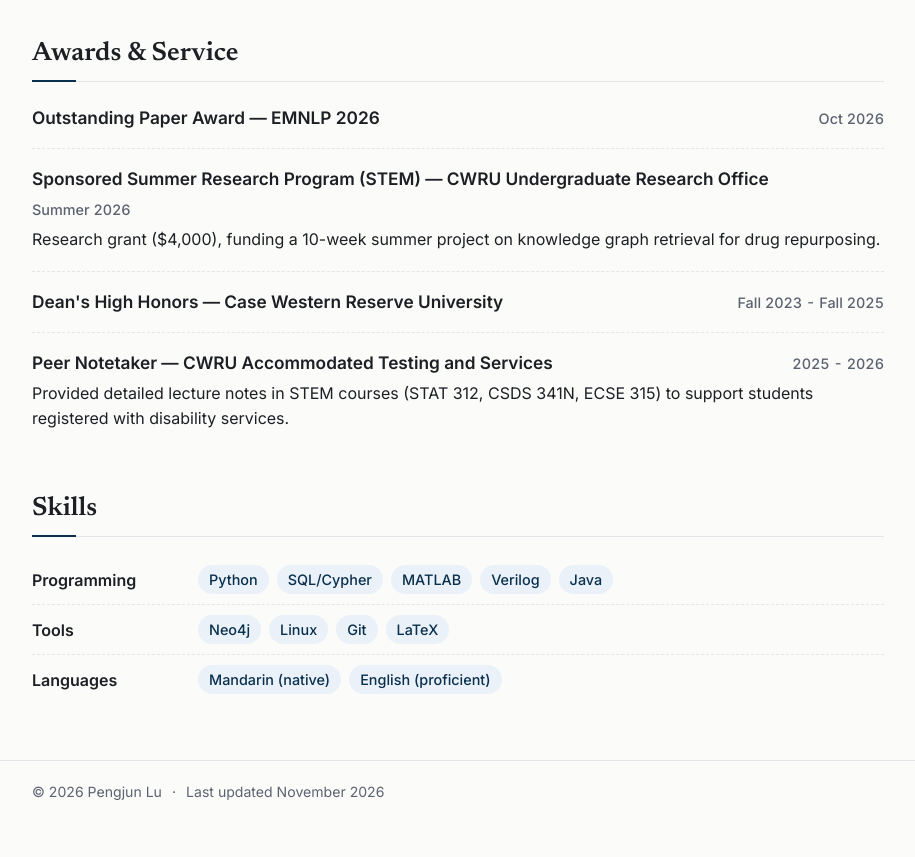
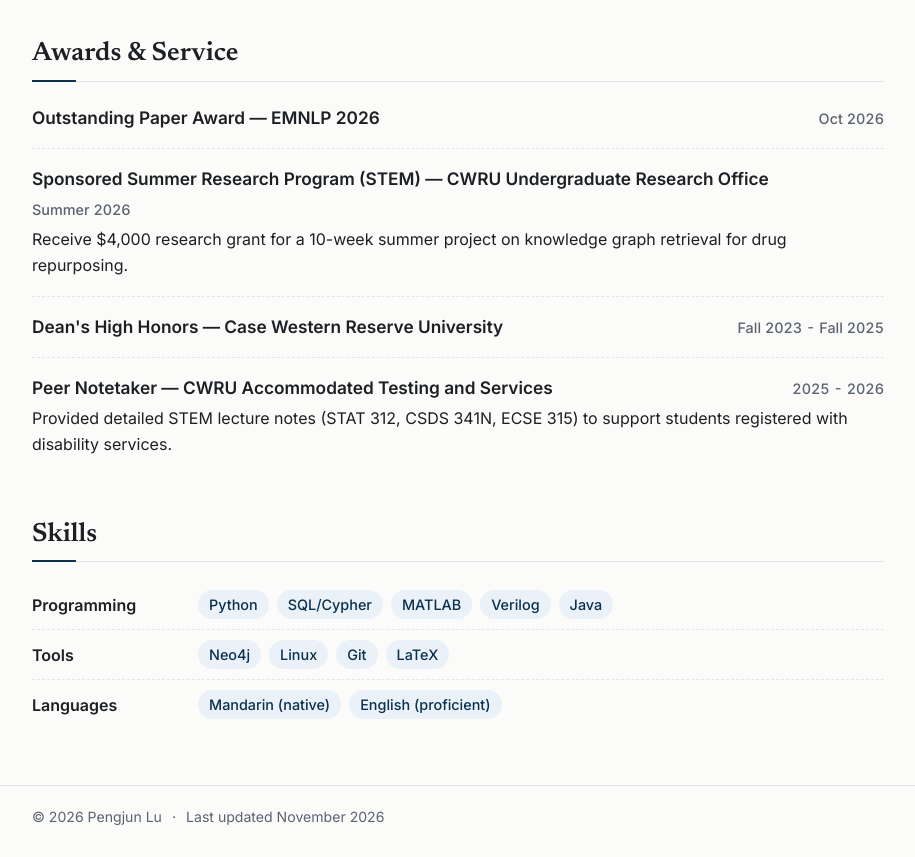
Before and after one commit to PenguinPowerUp/PenguinPowerUp.github.io, a plain HTML site: page index.html in a window 1280 px wide. Shown: the part 1752-2609 px from the top of the page, without its empty margins (182-1097 px from the left). Before the commit the page ends 2583 px from the top, so only its background shows below. Drawn offline with Linux system fonts and the light colour scheme.

Commit message:
Match the award descriptions to the latest resume
Co-Authored-By: Claude Opus 5.5 <noreply@anthropic.com>
Claude-Session: https://claude.ai/code/session_01PEeX7JLbv4JmHRkn2KTC9v

```diff
--- a/index.html
+++ b/index.html
@@ -183,7 +183,7 @@
           <h3>Sponsored Summer Research Program (STEM) — CWRU Undergraduate Research Office</h3>
           <span class="date">Summer 2026</span>
         </div>
-        <p class="entry-desc">Research grant ($4,000), funding a 10-week summer project on knowledge graph retrieval for drug repurposing.</p>
+        <p class="entry-desc">Receive $4,000 research grant for a 10-week summer project on knowledge graph retrieval for drug repurposing.</p>
       </article>
 
       <article class="entry">
@@ -198,7 +198,7 @@
           <h3>Peer Notetaker — CWRU Accommodated Testing and Services</h3>
           <span class="date">2025 - 2026</span>
         </div>
-        <p class="entry-desc">Provided detailed lecture notes in STEM courses (STAT 312, CSDS 341N, ECSE 315) to support students registered with disability services.</p>
+        <p class="entry-desc">Provided detailed STEM lecture notes (STAT 312, CSDS 341N, ECSE 315) to support students registered with disability services.</p>
       </article>
     </section>
 
```
